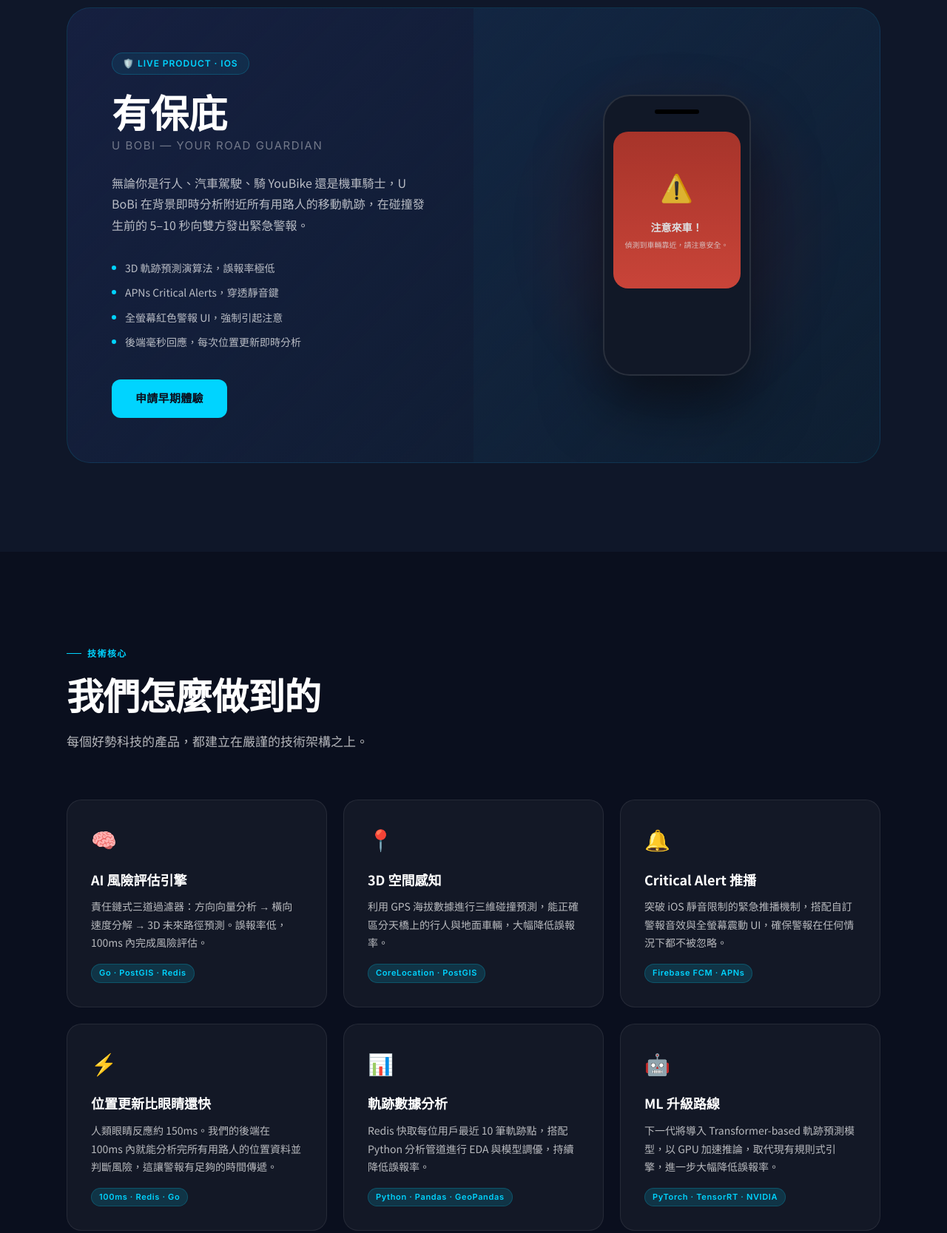
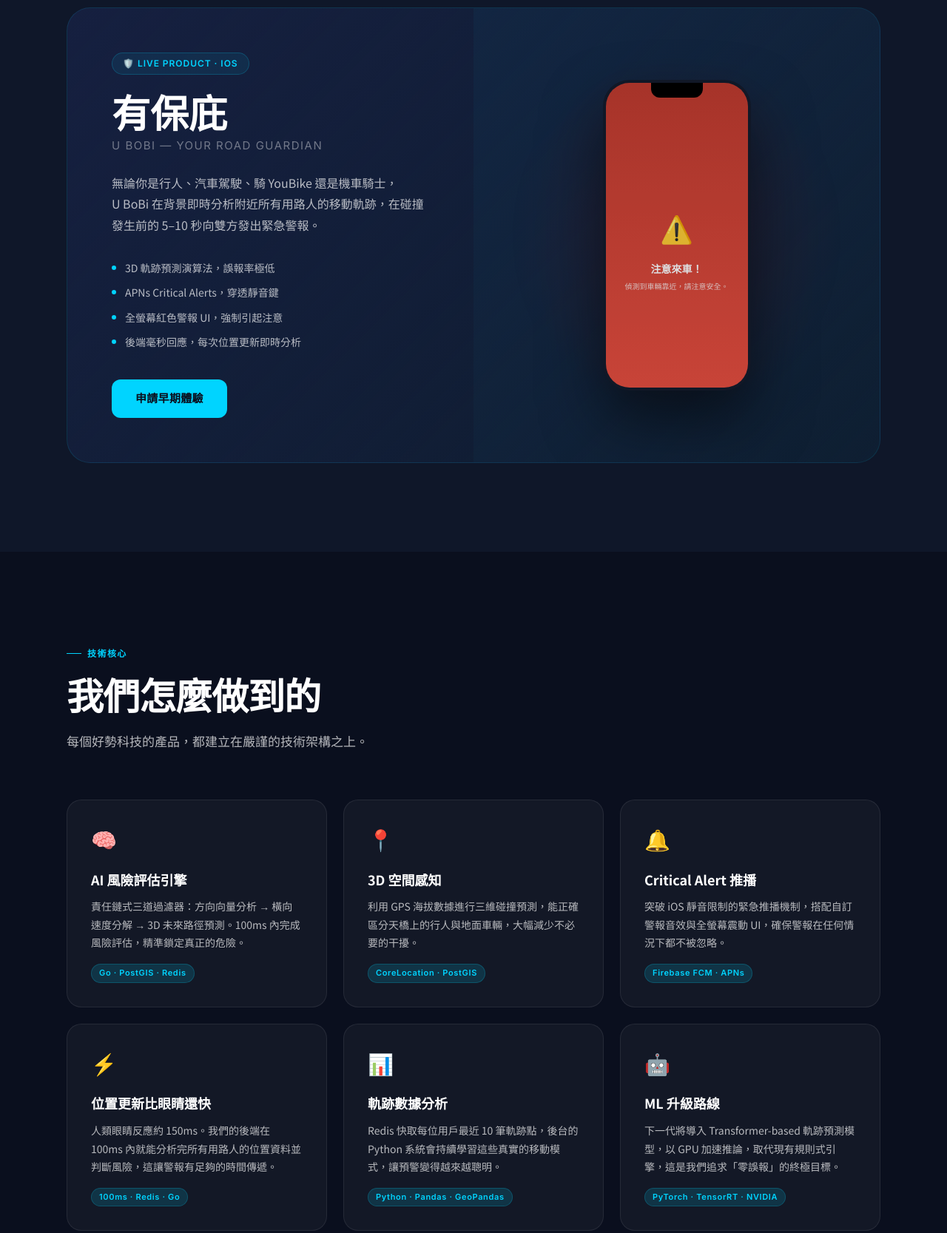
Before and after one commit to kaolla-austin/hosei-website, a plain HTML site: page index.html in a window 1280 px wide. Shown: the part 1920-3587 px from the top of the page at 74% size. Drawn offline with nearby package versions, Linux system fonts and the light colour scheme.

Commit message:
Update website details: phone mockup sizing, product spacing, tech copy and founder bio

```diff
--- a/index.html
+++ b/index.html
@@ -255,12 +255,11 @@
       background: linear-gradient(135deg, rgba(0,212,255,0.04), rgba(0,212,255,0.01)); position: relative;
     }
     .phone-mockup {
-      width: 200px; background: #111827; border-radius: 36px; border: 2px solid rgba(255,255,255,0.1);
-      padding: 18px 12px 48px; position: relative; box-shadow: 0 40px 80px rgba(0,0,0,0.5); z-index: 1;
-      min-height: 380px;
+      width: 200px; height: 420px; background: #111827; border-radius: 36px; border: 4px solid #111827;
+      position: relative; box-shadow: 0 40px 80px rgba(0,0,0,0.5); z-index: 1; overflow: hidden;
     }
-    .phone-notch { width: 60px; height: 6px; background: #000; border-radius: 999px; margin: 0 auto 24px; }
-    .phone-screen-alert { background: linear-gradient(180deg, #c0392b, #e74c3c); border-radius: 20px; padding: 48px 16px 52px; text-align: center; animation: alertPulse 2s ease infinite; }
+    .phone-notch { width: 70px; height: 20px; background: #000; border-radius: 0 0 12px 12px; position: absolute; top: 0; left: 50%; transform: translateX(-50%); z-index: 2; }
+    .phone-screen-alert { background: linear-gradient(180deg, #c0392b, #e74c3c); width: 100%; height: 100%; padding: 60px 16px 20px; text-align: center; animation: alertPulse 2s ease infinite; display: flex; flex-direction: column; justify-content: center; }
     @keyframes alertPulse { 0%,100%{opacity:1} 50%{opacity:0.85} }
     .alert-icon { font-size: 36px; margin-bottom: 12px; display: block; }
     .alert-title-zh { font-family: var(--font-zh); font-size: 14px; font-weight: 800; color: #fff; margin-bottom: 6px; }
@@ -517,8 +516,8 @@
         <div class="product-tag">🛡️ Live Product · iOS</div>
         <h3 class="product-name-zh">有保庇</h3>
         <p class="product-name-en">U BoBi — Your Road Guardian</p>
-        <p class="product-desc-zh zh-only">無論你是行人、汽車駕駛、騎 YouBike 還是機車騎士，U BoBi 在背景即時分析附近所有用路人的移動軌跡，在碰撞發生前的 5–10 秒向雙方發出緊急警報。</p>
-        <p class="product-desc-en en-only">Whether you're walking, driving, or cycling — U BoBi silently tracks nearby road users in the background, triggering a critical alert 5–10 seconds before a potential collision occurs.</p>
+        <p class="product-desc-zh zh-only">無論你是行人、汽車駕駛、騎 YouBike 還是機車騎士，<span style="white-space: nowrap;">U BoBi</span> 在背景即時分析附近所有用路人的移動軌跡，在碰撞發生前的 5–10 秒向雙方發出緊急警報。</p>
+        <p class="product-desc-en en-only">Whether you're walking, driving, or cycling — <span style="white-space: nowrap;">U BoBi</span> silently tracks nearby road users in the background, triggering a critical alert 5–10 seconds before a potential collision occurs.</p>
         <div class="feature-list">
           <div class="feature-item">
             <div class="feature-dot"></div>
@@ -578,16 +577,16 @@
         <span class="tech-icon">🧠</span>
         <h3 class="tech-title zh-only">AI 風險評估引擎</h3>
         <h3 class="tech-title-en en-only">AI Risk Assessment Engine</h3>
-        <p class="tech-desc-zh zh-only">責任鏈式三道過濾器：方向向量分析 → 橫向速度分解 → 3D 未來路徑預測。誤報率低，100ms 內完成風險評估。</p>
-        <p class="tech-desc-en en-only">A three-stage chain-of-responsibility pipeline: heading vector → lateral velocity → 3D path prediction. Fast, precise, low false-alert rate.</p>
+        <p class="tech-desc-zh zh-only">責任鏈式三道過濾器：方向向量分析 → 橫向速度分解 → 3D 未來路徑預測。100ms 內完成風險評估，精準鎖定真正的危險。</p>
+        <p class="tech-desc-en en-only">A three-stage chain-of-responsibility pipeline: heading vector → lateral velocity → 3D path prediction. Fast, precise, and highly reliable.</p>
         <span class="tech-tag">Go · PostGIS · Redis</span>
       </div>
       <div class="tech-card reveal">
         <span class="tech-icon">📍</span>
         <h3 class="tech-title zh-only">3D 空間感知</h3>
         <h3 class="tech-title-en en-only">3D Spatial Awareness</h3>
-        <p class="tech-desc-zh zh-only">利用 GPS 海拔數據進行三維碰撞預測，能正確區分天橋上的行人與地面車輛，大幅降低誤報率。</p>
-        <p class="tech-desc-en en-only">GPS altitude data enables true 3D collision modeling — correctly distinguishing a pedestrian on an overpass from a car below, cutting false alerts significantly.</p>
+        <p class="tech-desc-zh zh-only">利用 GPS 海拔數據進行三維碰撞預測，能正確區分天橋上的行人與地面車輛，大幅減少不必要的干擾。</p>
+        <p class="tech-desc-en en-only">GPS altitude data enables true 3D collision modeling — correctly distinguishing a pedestrian on an overpass from a car below, cutting out unnecessary alerts.</p>
         <span class="tech-tag">CoreLocation · PostGIS</span>
       </div>
       <div class="tech-card reveal">
@@ -610,15 +609,15 @@
         <span class="tech-icon">📊</span>
         <h3 class="tech-title zh-only">軌跡數據分析</h3>
         <h3 class="tech-title-en en-only">Trajectory Data Analysis</h3>
-        <p class="tech-desc-zh zh-only">Redis 快取每位用戶最近 10 筆軌跡點，搭配 Python 分析管道進行 EDA 與模型調優，持續降低誤報率。</p>
-        <p class="tech-desc-en en-only">Redis caches each user's last 10 GPS points for real-time prediction. A Python analysis pipeline handles EDA and model tuning to continuously reduce false alerts.</p>
+        <p class="tech-desc-zh zh-only">Redis 快取每位用戶最近 10 筆軌跡點，後台的 Python 系統會持續學習這些真實的移動模式，讓預警變得越來越聰明。</p>
+        <p class="tech-desc-en en-only">Redis caches each user's last 10 GPS points for real-time prediction. A background Python system continuously learns from these real-world movement patterns, making alerts smarter over time.</p>
         <span class="tech-tag">Python · Pandas · GeoPandas</span>
       </div>
       <div class="tech-card reveal">
         <span class="tech-icon">🤖</span>
         <h3 class="tech-title zh-only">ML 升級路線</h3>
         <h3 class="tech-title-en en-only">Next-Gen ML Roadmap</h3>
-        <p class="tech-desc-zh zh-only">下一代將導入 Transformer-based 軌跡預測模型，以 GPU 加速推論，取代現有規則式引擎，進一步大幅降低誤報率。</p>
+        <p class="tech-desc-zh zh-only">下一代將導入 Transformer-based 軌跡預測模型，以 GPU 加速推論，取代現有規則式引擎，這是我們追求「零誤報」的終極目標。</p>
         <p class="tech-desc-en en-only">Next generation will replace rule-based filters with a Transformer-based trajectory model, GPU-accelerated via TensorRT — dramatically improving accuracy and further reducing false alerts.</p>
         <span class="tech-tag">PyTorch · TensorRT · NVIDIA</span>
       </div>
@@ -672,8 +671,8 @@
           </div>
           <h3 class="founder-name">Austin</h3>
           <p class="founder-title">Founder & CEO · Ho-sè Technology</p>
-          <p class="founder-bio-zh zh-only">看到覺得不對勁的事，他就忘不了。Austin 是一個 INFP 型的工程師創辦人，比起漂亮的計畫書，他更想把腦中對的事情真正做出來。好勢科技，是這個相信最具體的體現。</p>
-          <p class="founder-bio-en en-only">When Austin sees something that feels wrong, he cannot help but try to fix it. An INFP engineer-turned-founder, he would rather build the thing than write the plan. Ho-se Technology is what happens when that instinct meets a real problem worth solving.</p>
+          <p class="founder-bio-zh zh-only">看到覺得不對勁的事，他就忘不了。Austin 是一個 INFP 型的工程師創辦人，比起漂亮的計畫書，他更想把腦中對的事情真正做出來。好勢科技，就是為了把這件事做到最好而誕生的。</p>
+          <p class="founder-bio-en en-only">When Austin sees something that feels wrong, he cannot help but try to fix it. An INFP engineer-turned-founder, he would rather build the thing than write the plan. Ho-se Technology was born simply to make that happen.</p>
           <div class="founder-tags">
             <span class="founder-tag">AI / ML</span>
             <span class="founder-tag">台灣 · Taiwan</span>
```
